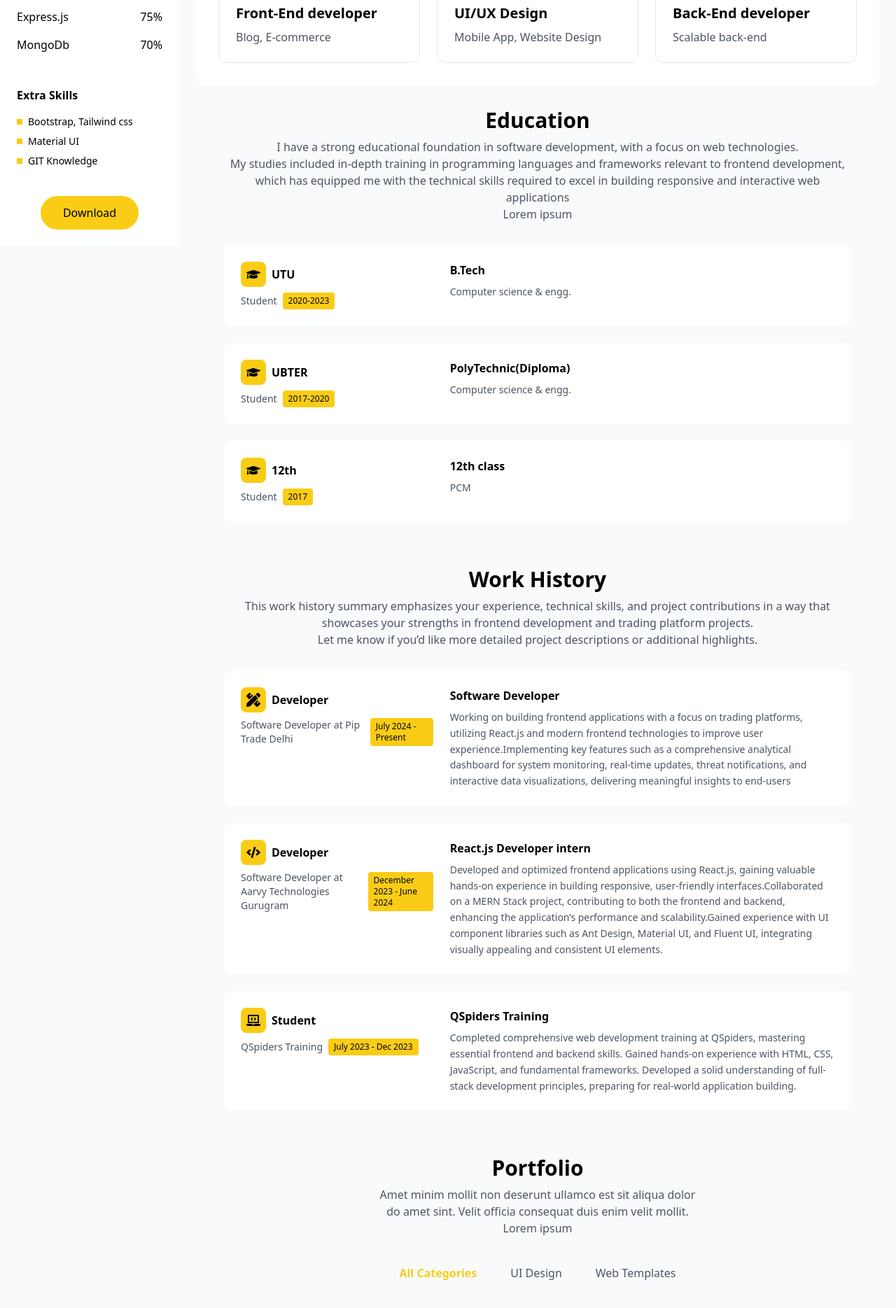
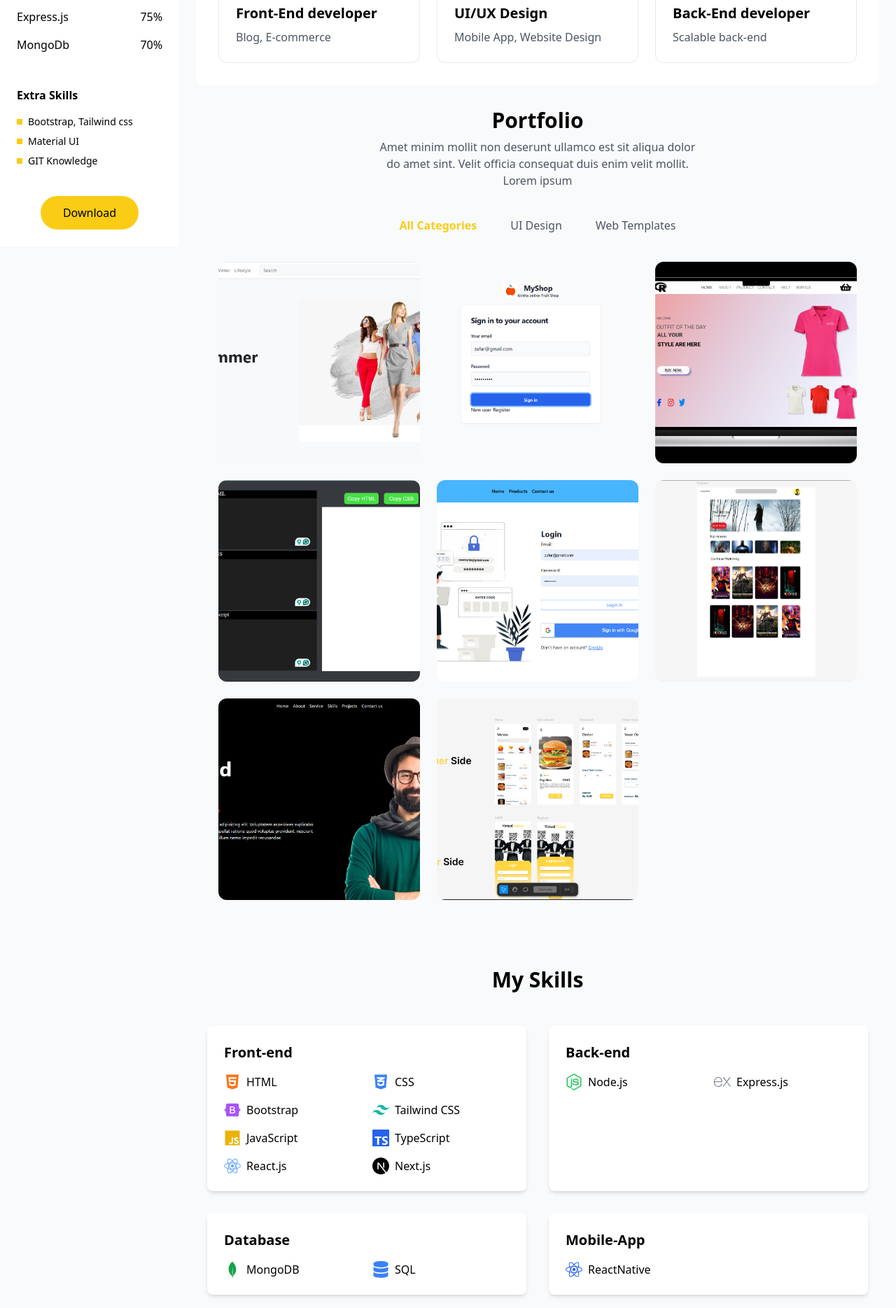
Before and after one commit to Mohdzafar1/portfolioMy, a Next.js app: page / in a window 1280 px wide. Shown: the part 760-2629 px from the top of the page at 70% size. Built offline with nearby package versions, Linux system fonts and the light colour scheme.

Commit message:
add correct images and skill

```diff
--- a/src/app/layout.tsx
+++ b/src/app/layout.tsx
@@ -1,6 +1,10 @@
 export const metadata = {
-  title: 'Next.js',
-  description: 'Generated by Next.js',
+  title:'Mohd Zafar',
+  description:'Generated by Next.js',
+  openGraph: {
+    images: '/images/mz.jpg',
+  },
+
 }
 
 
--- a/src/app/page.tsx
+++ b/src/app/page.tsx
@@ -7,6 +7,7 @@ import WorkHistory from "@/component/WorkHistory"
 import Project from "@/component/Projects"
 import Contact from "@/component/Contact"
 import './globals.css'
+import SkillSection from "@/component/SkillSection"
 
 
 export default function Component() {
@@ -22,9 +23,11 @@ export default function Component() {
 
         {/* Services Section */}
         <Service/>
+        <Project/>
+        <SkillSection/>
         <Education/>
         <WorkHistory/>
-        <Project/>
+
         <Contact/>
       </div>
     </div>
--- a/src/component/Projects.tsx
+++ b/src/component/Projects.tsx
@@ -1,15 +1,29 @@
-"use client";
+"use client"
 
-import { useState } from "react";
-import Image from "next/image";
-import { FaPlus } from "react-icons/fa";
+import { useState } from "react"
+import Image from "next/image"
+import { FaPlus } from "react-icons/fa"
 
 const Project = () => {
-  const [activeCategory, setActiveCategory] = useState("All Categories");
+  const [activeCategory, setActiveCategory] = useState("All Categories")
 
-  const categories = ["All Categories", "UI Design", "Web Templates"];
+  const categories = ["All Categories", "UI Design", "Web Templates"]
 
   const portfolioItems = [
+    {
+      type: "Web Templates",
+      image: "/images/feshion.png",
+      isPlaceholder: false,
+      url: "https://ecommerce-feshion.onrender.com/",
+      title: "Fashion E-commerce",
+    },
+    {
+      type: "Web Templates",
+      image: "/images/login.png",
+      isPlaceholder: false,
+      url: "https://online-fruit-shop-frontend.vercel.app/",
+      title: "Fruit Shop",
+    },
     {
       type: "UI Design",
       image: "/images/ecomerceDesgin.png",
@@ -21,18 +35,18 @@ const Project = () => {
       type: "Web Templates",
       image: "/images/codeEditor.png",
       isPlaceholder: false,
-      url: "https://storied-zabaione-d4dcc5.netlify.app/",
+      url: "https://codeditor1.netlify.app/",
       title: "Code Editor",
     },
     {
       type: "Web Templates",
       image: "/images/ecommerce.png",
       isPlaceholder: false,
-      url: "https://storied-zabaione-d4dcc5.netlify.app/",
+      url: "https://ecomerce01.netlify.app/",
       title: "E-commerce",
     },
     {
-      type: "Web Templates",
+      type: "UI Design",
       image: "/images/figmaMovie.png",
       isPlaceholder: false,
       url: "https://storied-zabaione-d4dcc5.netlify.app/",
@@ -42,7 +56,7 @@ const Project = () => {
       type: "Web Templates",
       image: "/images/portfolio.png",
       isPlaceholder: false,
-      url: "https://storied-zabaione-d4dcc5.netlify.app/",
+      url: "https://webtech-portfolio.netlify.app/",
       title: "Portfolio",
     },
     {
@@ -52,12 +66,10 @@ const Project = () => {
       url: "https://www.figma.com/design/vFGbiAD5eaOumquXAyBfHm/VIrtual-Waiter?node-id=0-1&node-type=canvas&t=VxvdjR5ZwSlcxgsW-0",
       title: "Menu App Design",
     },
-  ];
+  ]
 
   const filteredItems =
-    activeCategory === "All Categories"
-      ? portfolioItems
-      : portfolioItems.filter((item) => item.type === activeCategory);
+    activeCategory === "All Categories" ? portfolioItems : portfolioItems.filter((item) => item.type === activeCategory)
 
   return (
     <div className="bg-gray-50 p-8">
@@ -78,9 +90,7 @@ const Project = () => {
               key={category}
               onClick={() => setActiveCategory(category)}
               className={`px-4 py-2 rounded-lg transition-colors ${
-                activeCategory === category
-                  ? "text-yellow-400 font-semibold"
-                  : "text-gray-600 hover:text-yellow-400"
+                activeCategory === category ? "text-yellow-400 font-semibold" : "text-gray-600 hover:text-yellow-400"
               }`}
             >
               {category}
@@ -91,42 +101,33 @@ const Project = () => {
         {/* Portfolio Grid */}
         <div className="grid grid-cols-1 md:grid-cols-2 lg:grid-cols-3 gap-6">
           {filteredItems.map((item, index) => (
-            <div
-              key={index}
-              className="group relative overflow-hidden rounded-xl bg-gray-100"
-            >
+            <div key={index} className="group relative overflow-hidden rounded-xl bg-gray-100">
               {item.isPlaceholder ? (
                 <div className="aspect-square bg-yellow-400 flex items-center justify-center">
                   <FaPlus className="w-12 h-12 text-yellow-600" />
                 </div>
               ) : (
-                <div className="aspect-square relative">
-                  <a
-                    href={item.url}
-                    target="_blank"
-                    rel="noopener noreferrer"
-                  >
+                <a href={item.url} target="_blank" rel="noopener noreferrer" className="block aspect-square relative">
                   <Image
-                      src={item.image}
+                    src={item.image || "/placeholder.svg"}
                     alt={item.title}
                     fill
                     sizes="(max-width: 768px) 100vw, (max-width: 1200px) 50vw, 33vw"
                     className="object-cover transition-transform duration-300 group-hover:scale-110"
                   />
-                  </a>
                   <div className="absolute inset-0 bg-black bg-opacity-0 group-hover:bg-opacity-50 transition-opacity flex items-center justify-center">
                     <h3 className="text-white font-semibold text-lg opacity-0 group-hover:opacity-100 transition-opacity">
                       {item.title}
                     </h3>
                   </div>
-                </div>
+                </a>
               )}
             </div>
           ))}
         </div>
       </div>
     </div>
-  );
-};
+  )
+}
 
-export default Project;
+export default Project
--- /dev/null
+++ b/src/component/SkillSection.tsx
@@ -0,0 +1,64 @@
+import { FaHtml5, FaCss3Alt, FaBootstrap, FaJs, FaReact, FaNodeJs, FaDatabase } from "react-icons/fa"
+import { SiTailwindcss, SiTypescript, SiNextdotjs, SiExpress, SiMongodb } from "react-icons/si"
+
+const SkillSection = () => {
+  const skills = [
+    {
+      category: "Front-end",
+      items: [
+        { name: "HTML", icon: <FaHtml5 className="text-orange-500" /> },
+        { name: "CSS", icon: <FaCss3Alt className="text-blue-500" /> },
+        { name: "Bootstrap", icon: <FaBootstrap className="text-purple-500" /> },
+        { name: "Tailwind CSS", icon: <SiTailwindcss className="text-teal-500" /> },
+        { name: "JavaScript", icon: <FaJs className="text-yellow-500" /> },
+        { name: "TypeScript", icon: <SiTypescript className="text-blue-600" /> },
+        { name: "React.js", icon: <FaReact className="text-blue-400" /> },
+        { name: "Next.js", icon: <SiNextdotjs className="text-black" /> },
+      ],
+    },
+    {
+      category: "Back-end",
+      items: [
+        { name: "Node.js", icon: <FaNodeJs className="text-green-500" /> },
+        { name: "Express.js", icon: <SiExpress className="text-gray-500" /> },
+      ],
+    },
+    {
+      category: "Database",
+      items: [
+        { name: "MongoDB", icon: <SiMongodb className="text-green-600" /> },
+        { name: "SQL", icon: <FaDatabase className="text-blue-500" /> },
+      ],
+    },
+    {
+        category: "Mobile-App",
+        items: [
+          { name: "ReactNative", icon: <FaReact className="text-blue-600" /> },
+
+        ],
+      },
+  ]
+
+  return (
+    <div className="container mx-auto px-4 py-16">
+      <h2 className="text-3xl font-bold text-center mb-12">My Skills</h2>
+      <div className="grid grid-cols-1 md:grid-cols-2 gap-8">
+        {skills.map((section) => (
+          <div key={section.category} className="bg-white rounded-lg shadow-md p-6">
+            <h3 className="text-xl font-semibold mb-4">{section.category}</h3>
+            <div className="grid grid-cols-2 gap-4">
+              {section.items.map((skill) => (
+                <div key={skill.name} className="flex items-center space-x-2">
+                  <div className="text-2xl">{skill.icon}</div>
+                  <span>{skill.name}</span>
+                </div>
+              ))}
+            </div>
+          </div>
+        ))}
+      </div>
+    </div>
+  )
+}
+
+export default SkillSection
```
Also changed, not shown: public/images/feshion.png (added), public/images/login.png (added). Lines whose indentation alone changed are shown as unchanged.
